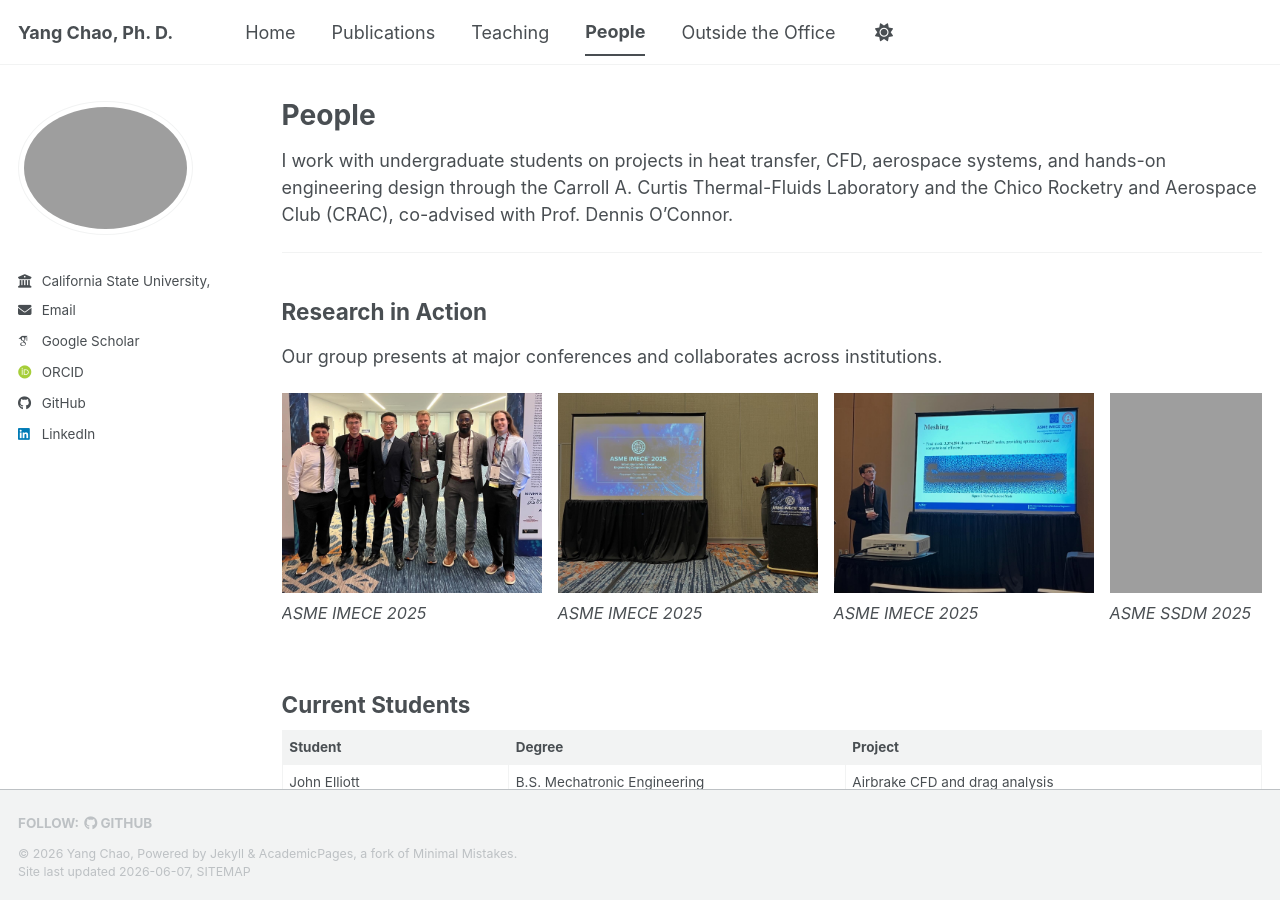
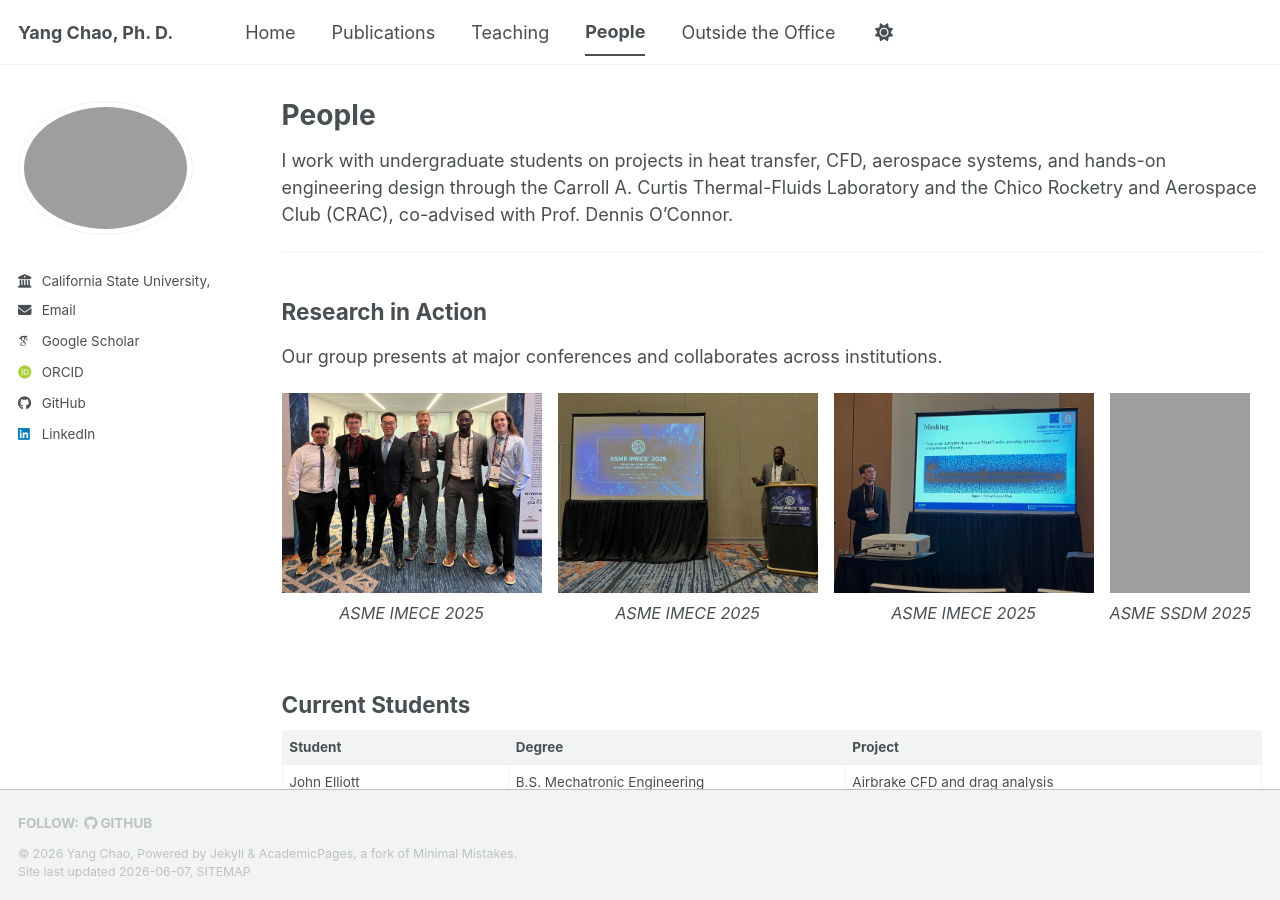
Before and after one commit to cycynyny/cycynyny.github.io, a Jekyll site: the page built from _pages/people.md, in a window 1280 px wide and 900 px high. Built offline with Jekyll 4.4.1, drawn with Linux system fonts in a browser that asks for light colours; some web fonts are replaced; a script bundle is joined from its source files by our own code; library files that are not in the unit come from our copies; grey boxes are pictures that could not be loaded.

Commit message:
Update people.md

```diff
--- a/_pages/people.md
+++ b/_pages/people.md
@@ -14,58 +14,57 @@
 Our group presents at major conferences and collaborates across institutions.
 
 <div style="display: flex; overflow-x: auto; gap: 16px; margin: 20px 0;">
-  <div style="flex-shrink: 0;">
+  <div style="flex-shrink: 0; text-align: center;">
     <img src="/images/conferences/2025IMECE-1.JPG" alt="ASME IMECE 2025" style="width: 260px; height: 200px; object-fit: cover;">
     <p style="font-size: 0.9em; margin-top: 8px;"><em>ASME IMECE 2025</em></p>
   </div>
 
-  <div style="flex-shrink: 0;">
+  <div style="flex-shrink: 0; text-align: center;">
     <img src="/images/conferences/2025IMECE-2.JPG" alt="ASME IMECE 2025" style="width: 260px; height: 200px; object-fit: cover;">
     <p style="font-size: 0.9em; margin-top: 8px;"><em>ASME IMECE 2025</em></p>
   </div>
 
-  <div style="flex-shrink: 0;">
+  <div style="flex-shrink: 0; text-align: center;">
     <img src="/images/conferences/2025IMECE-3.JPG" alt="ASME IMECE 2025" style="width: 260px; height: 200px; object-fit: cover;">
     <p style="font-size: 0.9em; margin-top: 8px;"><em>ASME IMECE 2025</em></p>
   </div>
 
-  <div style="flex-shrink: 0;">
-    <img src="/images/conferences/2025SSDM.jpeg" alt="ASME SSDM 2025" style="width: 260px; height: 200px; object-fit: cover;">
+  <div style="flex-shrink: 0; text-align: center;">
+    <img src="/images/conferences/2025SSDM.jpeg" alt="ASME SSDM 2025" style="width: 140px; height: 200px; object-fit: cover;">
     <p style="font-size: 0.9em; margin-top: 8px;"><em>ASME SSDM 2025</em></p>
   </div>
 
-  <div style="flex-shrink: 0;">
+  <div style="flex-shrink: 0; text-align: center;">
     <img src="/images/conferences/2026ASCEND-1.jpeg" alt="AIAA ASCEND 2026" style="width: 260px; height: 200px; object-fit: cover;">
     <p style="font-size: 0.9em; margin-top: 8px;"><em>AIAA ASCEND 2026</em></p>
   </div>
 
-  <div style="flex-shrink: 0;">
+  <div style="flex-shrink: 0; text-align: center;">
+    <img src="/images/conferences/2026ASCEND-2.jpeg" alt="AIAA ASCEND 2026" style="width: 260px; height: 200px; object-fit: cover;">
+    <p style="font-size: 0.9em; margin-top: 8px;"><em>AIAA ASCEND 2026</em></p>
+  </div>
+
+  <div style="flex-shrink: 0; text-align: center;">
+    <img src="/images/conferences/2026ASCEND-3.jpeg" alt="AIAA ASCEND 2026" style="width: 260px; height: 200px; object-fit: cover;">
+    <p style="font-size: 0.9em; margin-top: 8px;"><em>AIAA ASCEND 2026</em></p>
+  </div>
+
+  <div style="flex-shrink: 0; text-align: center;">
     <img src="/images/conferences/2026CSU-ResearchSymposium-1.JPG" alt="CSU Student Research Competition 2026" style="width: 260px; height: 200px; object-fit: cover;">
     <p style="font-size: 0.9em; margin-top: 8px;"><em>CSU Student Research Competition 2026</em></p>
   </div>
 
-  <div style="flex-shrink: 0;">
+  <div style="flex-shrink: 0; text-align: center;">
     <img src="/images/conferences/2026CSU-ResearchSymposium-2.JPG" alt="CSU Student Research Competition 2026" style="width: 260px; height: 200px; object-fit: cover;">
     <p style="font-size: 0.9em; margin-top: 8px;"><em>CSU Student Research Competition 2026</em></p>
   </div>
 
-  <div style="flex-shrink: 0;">
+  <div style="flex-shrink: 0; text-align: center;">
     <img src="/images/conferences/2026CSU-ResearchSymposium-3.JPG" alt="CSU Student Research Competition 2026" style="width: 260px; height: 200px; object-fit: cover;">
     <p style="font-size: 0.9em; margin-top: 8px;"><em>CSU Student Research Competition 2026</em></p>
   </div>
-
-    <div style="flex-shrink: 0;">
-    <img src="/images/conferences/2026ASCEND-2.jpeg" alt="AIAA ASCEND 2026" style="width: 260px; height: 200px; object-fit: cover;">
-    <p style="font-size: 0.9em; margin-top: 8px;"><em>AIAA ASCEND 2026</em></p>
-  </div>
-
-  <div style="flex-shrink: 0;">
-    <img src="/images/conferences/2026ASCEND-3.jpeg" alt="AIAA ASCEND 2026" style="width: 260px; height: 200px; object-fit: cover;">
-    <p style="font-size: 0.9em; margin-top: 8px;"><em>AIAA ASCEND 2026</em></p>
-  </div>
-
 </div>
-
+<!-- -->
 ## Current Students
 
 | Student | Degree | Project |
```
